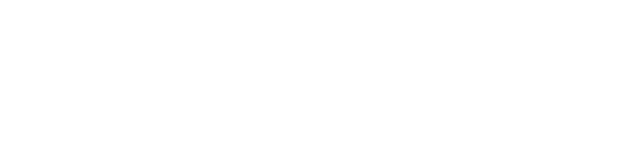
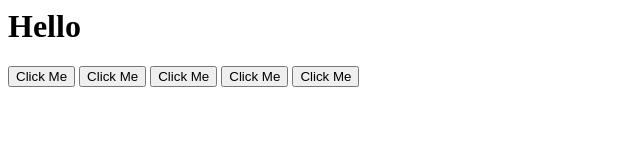
Before and after one commit to odemiit/jQuery, a plain HTML site: page index.html in a window 1280 px wide. Shown: the whole page, without its empty margins (0-640 px from the left). Drawn offline with nearby package versions, Linux system fonts and the light colour scheme.

Commit message:
Website Content Added some content to the website to help practice jquery

```diff
--- a/index.html
+++ b/index.html
@@ -9,6 +9,14 @@
 
     <body>
 
+        <h1>Hello</h1>
+        <button>Click Me</button>
+        <button>Click Me</button>
+        <button>Click Me</button>
+        <button>Click Me</button>
+        <button>Click Me</button>
+
+        <script src="https://ajax.googleapis.com/ajax/libs/jquery/3.6.0/jquery.min.js"></script>
         <script src="index.js" charset="utf-8"></script>
     </body>
 </html>
```
